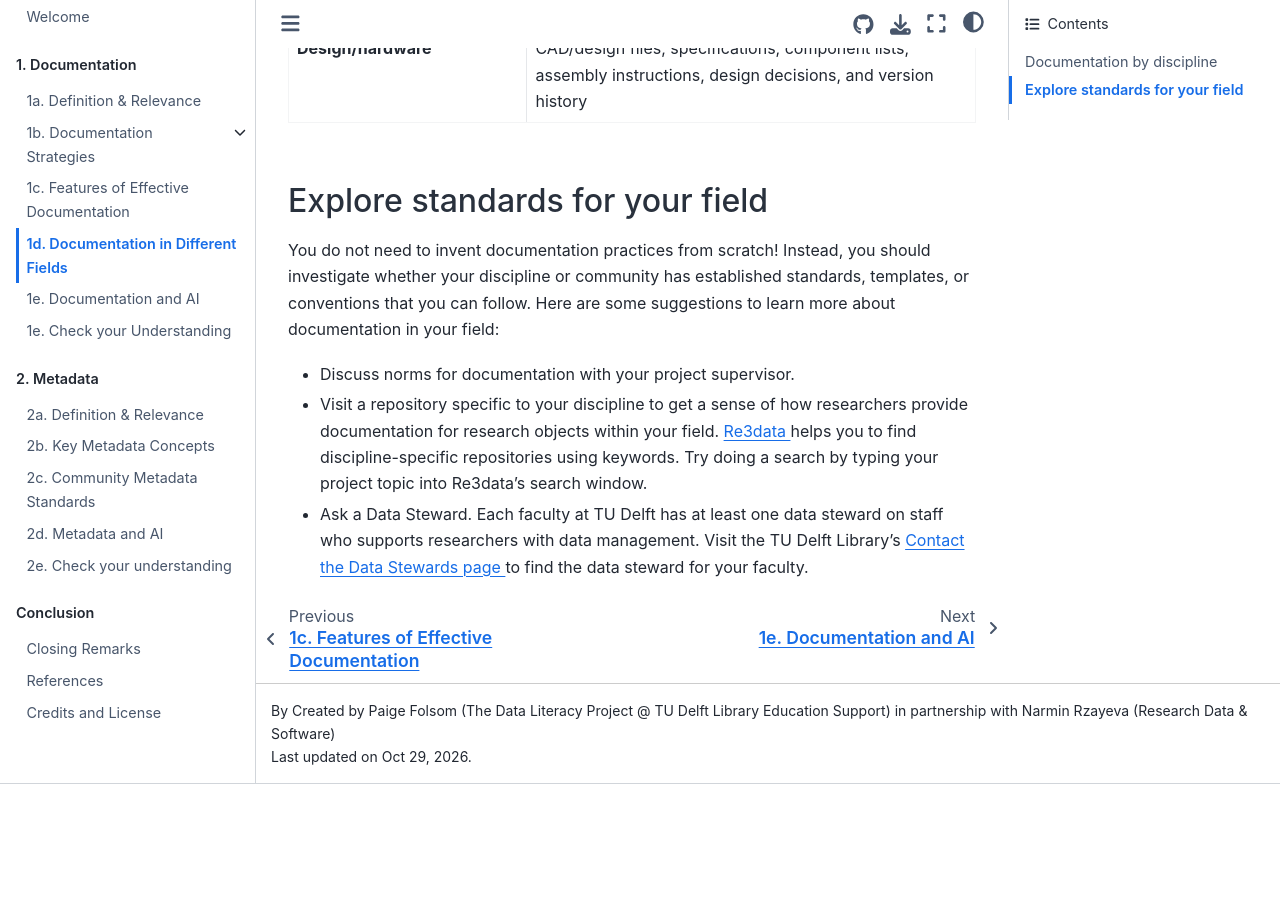
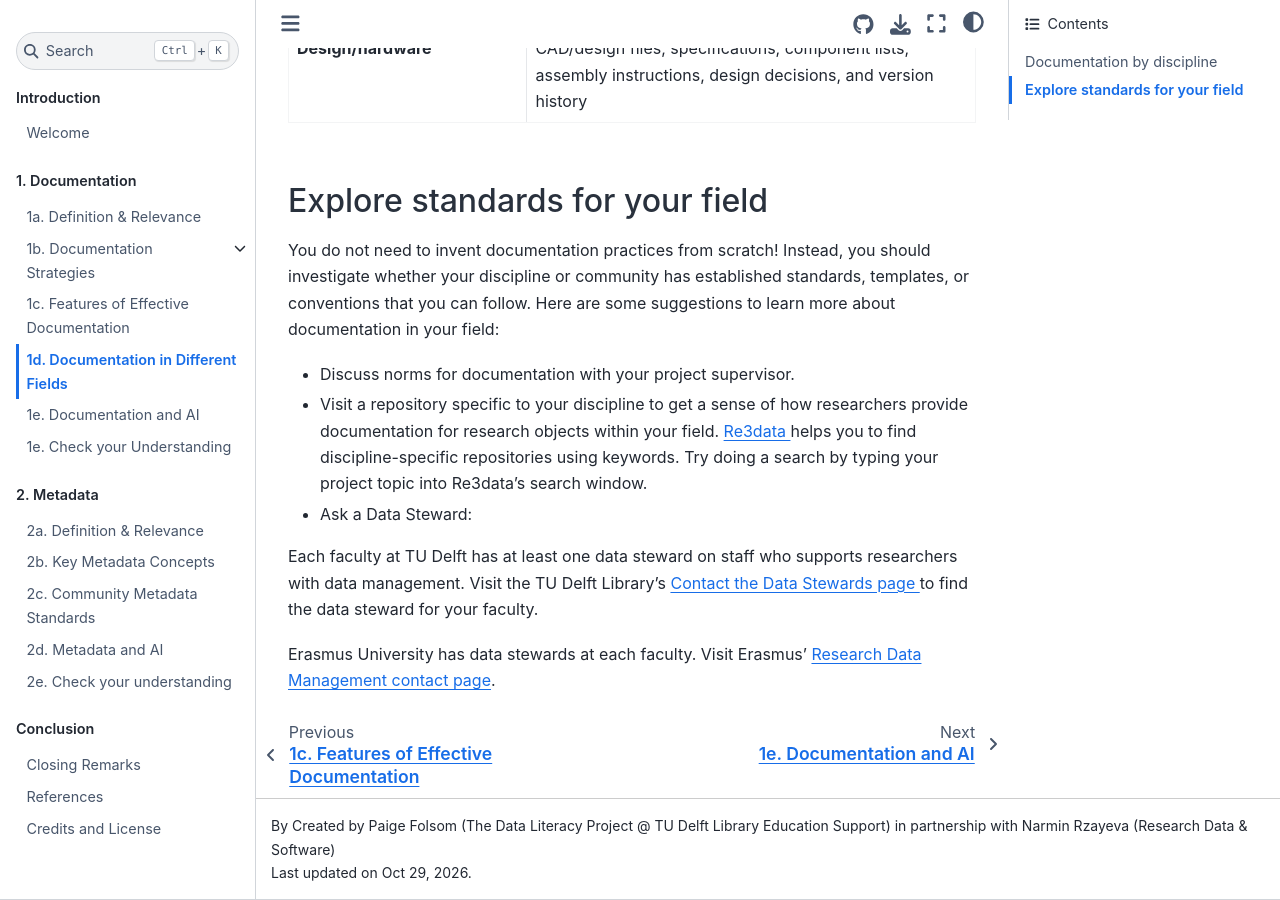
Before and after one commit to tu-delft-library/Documentation_and_Metadata, a Jupyter Book: the page built from book/1d-different-fields.md, in a window 1280 px wide and 900 px high, scrolled down 534 px. Built offline with Jupyter Book 1.0.4 settings and Sphinx 7.4.7 and the Sphinx Book theme 1.1.4, drawn with Linux system fonts in a browser that asks for light colours; comment, search, counter and statistics services are not loaded; before the commit the page ends 1318 px from its top, so only the background shows below that.

Commit message:
Update 1d-different-fields.md

```diff
--- a/book/1d-different-fields.md
+++ b/book/1d-different-fields.md
@@ -19,4 +19,8 @@ You do not need to invent documentation practices from scratch! Instead, you sho
 
 - Visit a repository specific to your discipline to get a sense of how researchers provide documentation for research objects within your field. <a href="https://www.re3data.org/" target="_blank"> Re3data </a>  helps you to find discipline-specific repositories using keywords. Try doing a search by typing your project topic into Re3data's search window.
 
-- Ask a Data Steward. Each faculty at TU Delft has at least one data steward on staff who supports researchers with data management. Visit the TU Delft Library's <a href="https://www.tudelft.nl/en/library/data-management/get-support-on-data-management/contact-the-data-stewards" target="_blank"> Contact the Data Stewards page </a> to find the data steward for your faculty.
+- Ask a Data Steward:
+
+Each faculty at TU Delft has at least one data steward on staff who supports researchers with data management. Visit the TU Delft Library's <a href="https://www.tudelft.nl/en/library/data-management/get-support-on-data-management/contact-the-data-stewards" target="_blank"> Contact the Data Stewards page </a> to find the data steward for your faculty.
+
+Erasmus University has data stewards at each faculty. Visit Erasmus' <a href="https://www.eur.nl/en/research/research-services/research-data-management" target="_blank"> Research Data Management contact page</a>.
```
